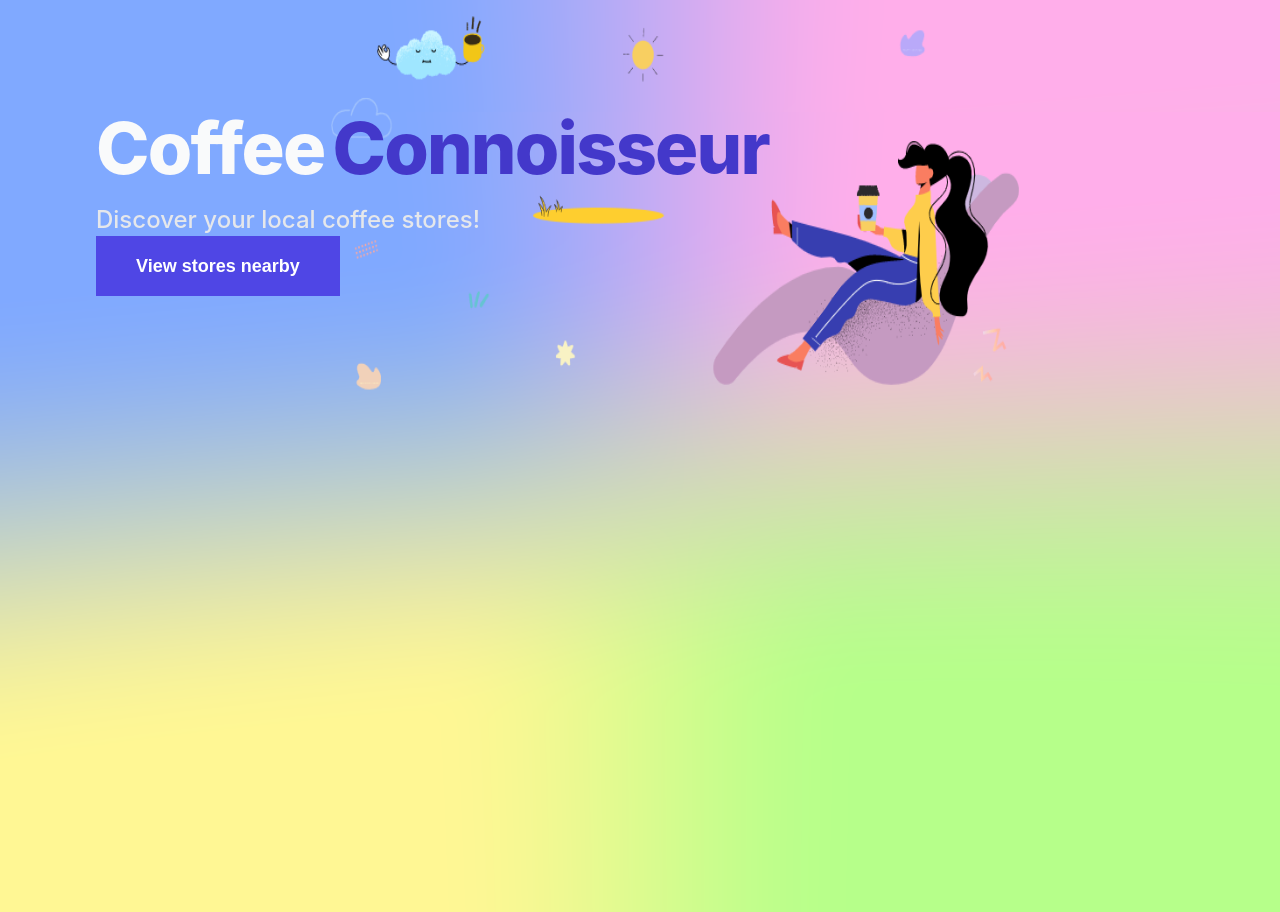
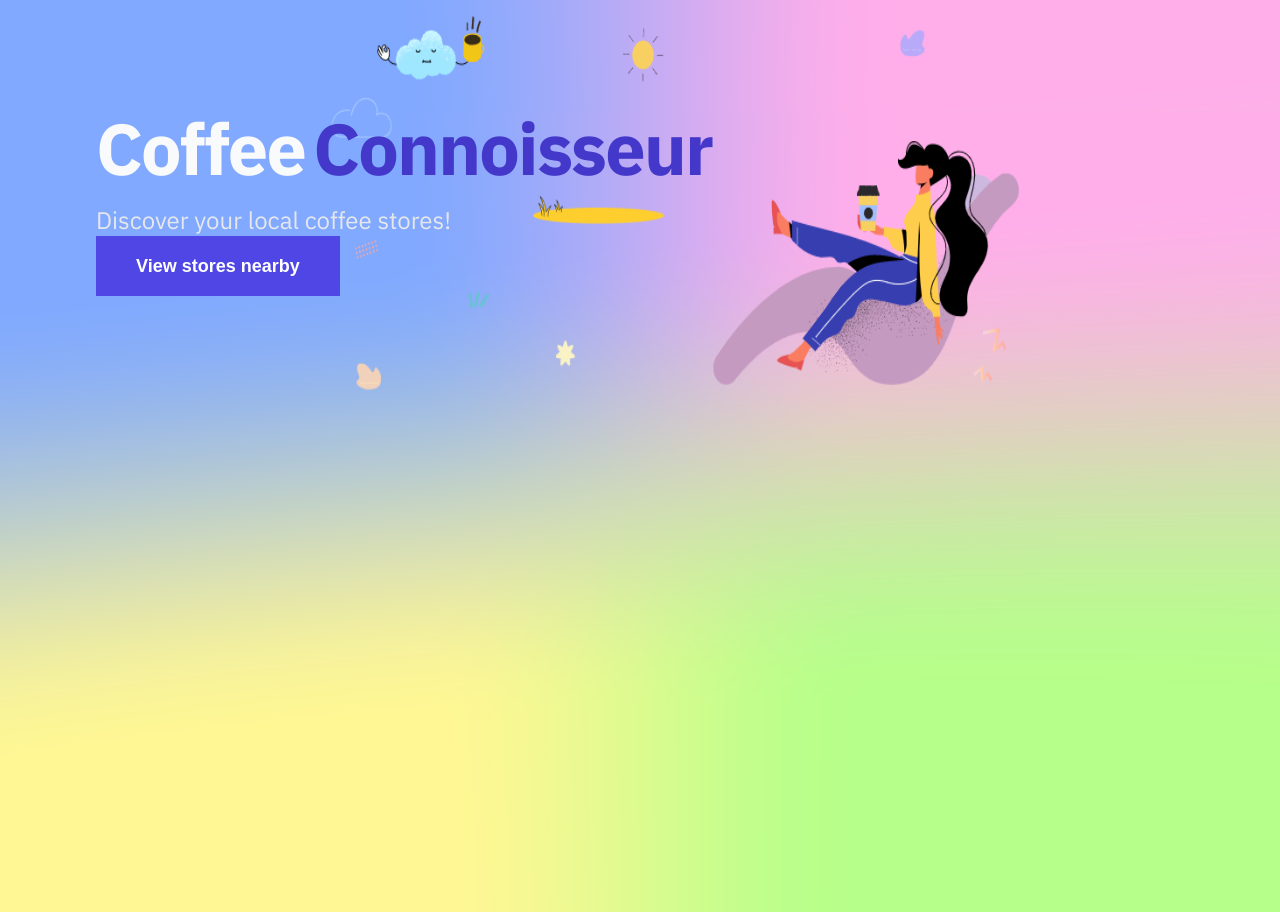
Before and after one commit to thomaswilsondev/Find-Coffee-Store-Near-Me, a Next.js app: page / in a window 1280 px wide. Built offline with nearby package versions, Linux system fonts and the light colour scheme.

Commit message:
font optimization

```diff
--- a/pages/_document.js
+++ b/pages/_document.js
@@ -4,7 +4,26 @@
   render() {
     return (
       <Html lang="en">
-        <Head></Head>
+        <Head>
+          <link
+            rel="preload"
+            href="/fonts/IBMPlexSans-Bold.ttf"
+            as="font"
+            crossOrigin="anonymous"
+          ></link>
+          <link
+            rel="preload"
+            href="/fonts/IBMPlexSans-Regular.ttf"
+            as="font"
+            crossOrigin="anonymous"
+          ></link>
+          <link
+            rel="preload"
+            href="/fonts/IBMPlexSans-SemiBold.ttf"
+            as="font"
+            crossOrigin="anonymous"
+          ></link>
+        </Head>
         <body>
           <Main></Main>
           <NextScript />
--- a/styles/globals.css
+++ b/styles/globals.css
@@ -2,8 +2,8 @@
 body {
   padding: 0;
   margin: 0;
-  font-family: -apple-system, BlinkMacSystemFont, Segoe UI, Roboto, Oxygen,
-    Ubuntu, Cantarell, Fira Sans, Droid Sans, Helvetica Neue, sans-serif;
+  font-family: IBMPlexSans, -apple-system, BlinkMacSystemFont, Segoe UI, Roboto,
+    Oxygen, Ubuntu, Cantarell, Fira Sans, Droid Sans, Helvetica Neue, sans-serif;
   background: url("/static/background.png");
   background-position: 50%;
   background-repeat: no-repeat;
```
